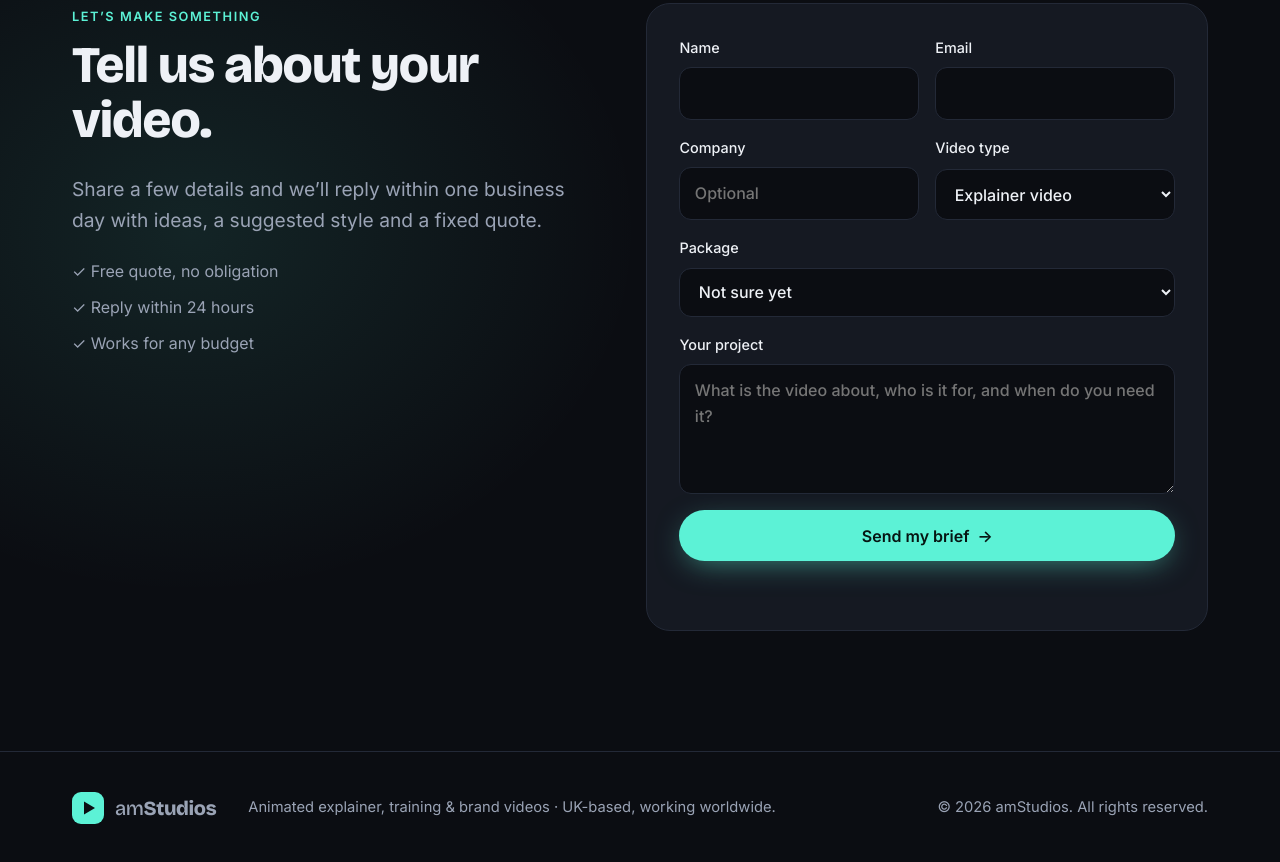
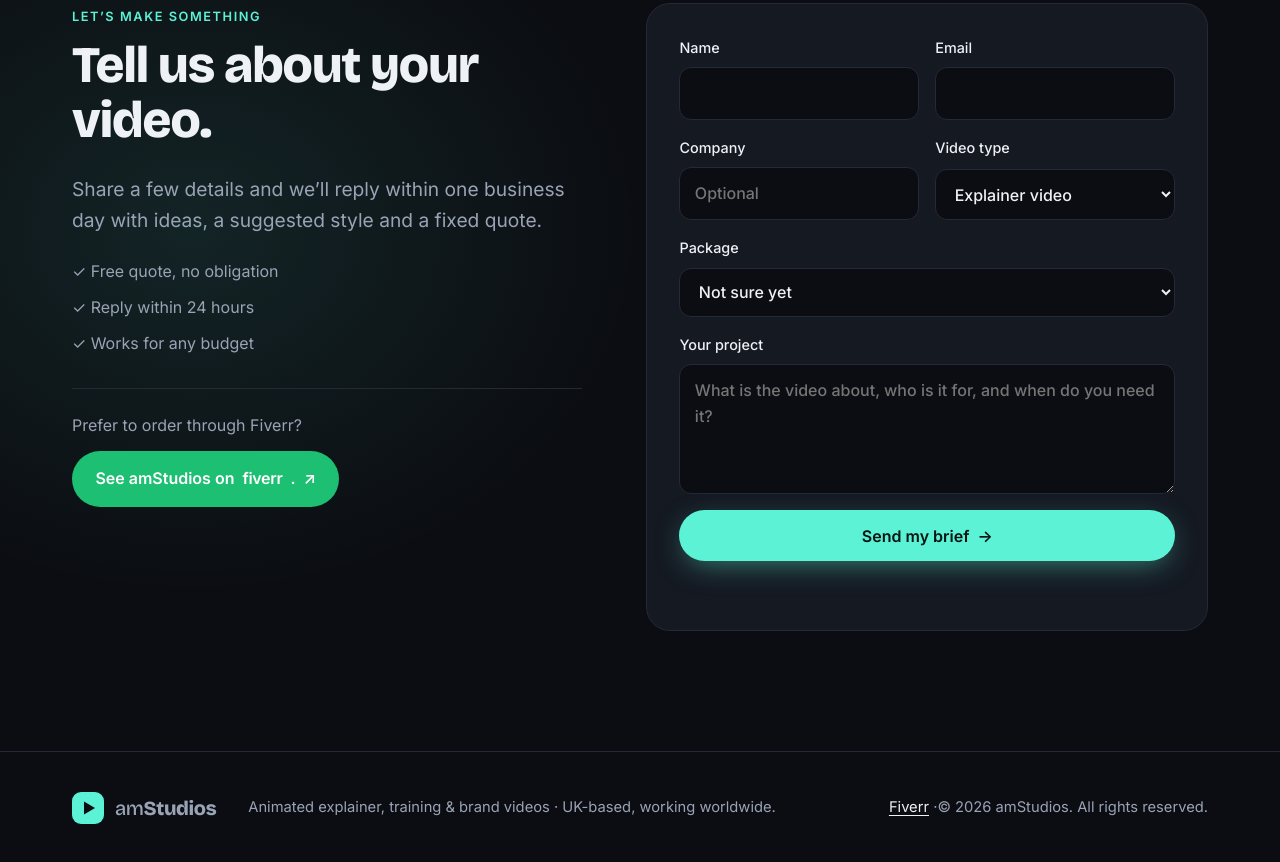
Before and after one commit to manikpatel93-glitch/am-studios, a plain HTML site: page index.html in a window 1280 px wide. Shown: the part 8619-9481 px from the top of the page. Drawn offline with nearby package versions, Linux system fonts and the light colour scheme.

Commit message:
Add Fiverr link to contact section and footer
Co-Authored-By: Claude Opus 5.5 <noreply@anthropic.com>

```diff
--- a/index.html
+++ b/index.html
@@ -312,6 +312,10 @@
             <li>✓ Reply within 24 hours</li>
             <li>✓ Works for any budget</li>
           </ul>
+          <div class="fiverr">
+            <p>Prefer to order through Fiverr?</p>
+            <a href="https://www.fiverr.com/users/anilnai10/portfolio/" class="btn btn--fiverr" target="_blank" rel="noopener">See amStudios on <b>fiverr</b>.<span aria-hidden="true">↗</span></a>
+          </div>
         </div>
 
         <form class="form reveal" id="contact-form" novalidate>
@@ -353,7 +357,7 @@
     <div class="wrap footer__inner">
       <a href="#top" class="logo"><span class="logo__mark" aria-hidden="true"><svg viewBox="0 0 32 32"><rect width="32" height="32" rx="9" fill="currentColor"/><path d="M12 9.5v13l11-6.5z" fill="#0b0d12"/></svg></span><span>am<b>Studios</b></span></a>
       <p>Animated explainer, training &amp; brand videos · UK-based, working worldwide.</p>
-      <p class="footer__copy">© <span id="year">2026</span> amStudios. All rights reserved.</p>
+      <p class="footer__copy"><a href="https://www.fiverr.com/users/anilnai10/portfolio/" target="_blank" rel="noopener" class="footer__link">Fiverr</a> ·© <span id="year">2026</span> amStudios. All rights reserved.</p>
     </div>
   </footer>
 
--- a/styles.css
+++ b/styles.css
@@ -247,6 +247,12 @@ p { margin: 0 0 1em; }
 .contact__grid { position: relative; display: grid; gap: 40px; }
 @media (min-width: 1000px) { .contact__grid { grid-template-columns: 1fr 1.1fr; gap: 64px; align-items: start; } }
 .contact__points { list-style: none; padding: 0; margin: 24px 0 0; display: grid; gap: 10px; color: var(--muted); }
+.fiverr { margin-top: 32px; padding-top: 24px; border-top: 1px solid var(--line); }
+.fiverr p { color: var(--muted); margin-bottom: 12px; }
+.btn--fiverr { background: #1dbf73; color: #fff; }
+.btn--fiverr b { font-weight: 800; letter-spacing: -0.02em; }
+.btn--fiverr:hover { box-shadow: 0 10px 30px -10px rgba(29,191,115,.7); }
+.footer__link { color: var(--text); text-decoration: underline; text-underline-offset: 3px; }
 .form { background: var(--card); border: 1px solid var(--line); border-radius: 24px; padding: 24px; display: grid; gap: 16px; }
 @media (min-width: 720px) { .form { padding: 32px; } }
 .form__row { display: grid; gap: 16px; }
```
